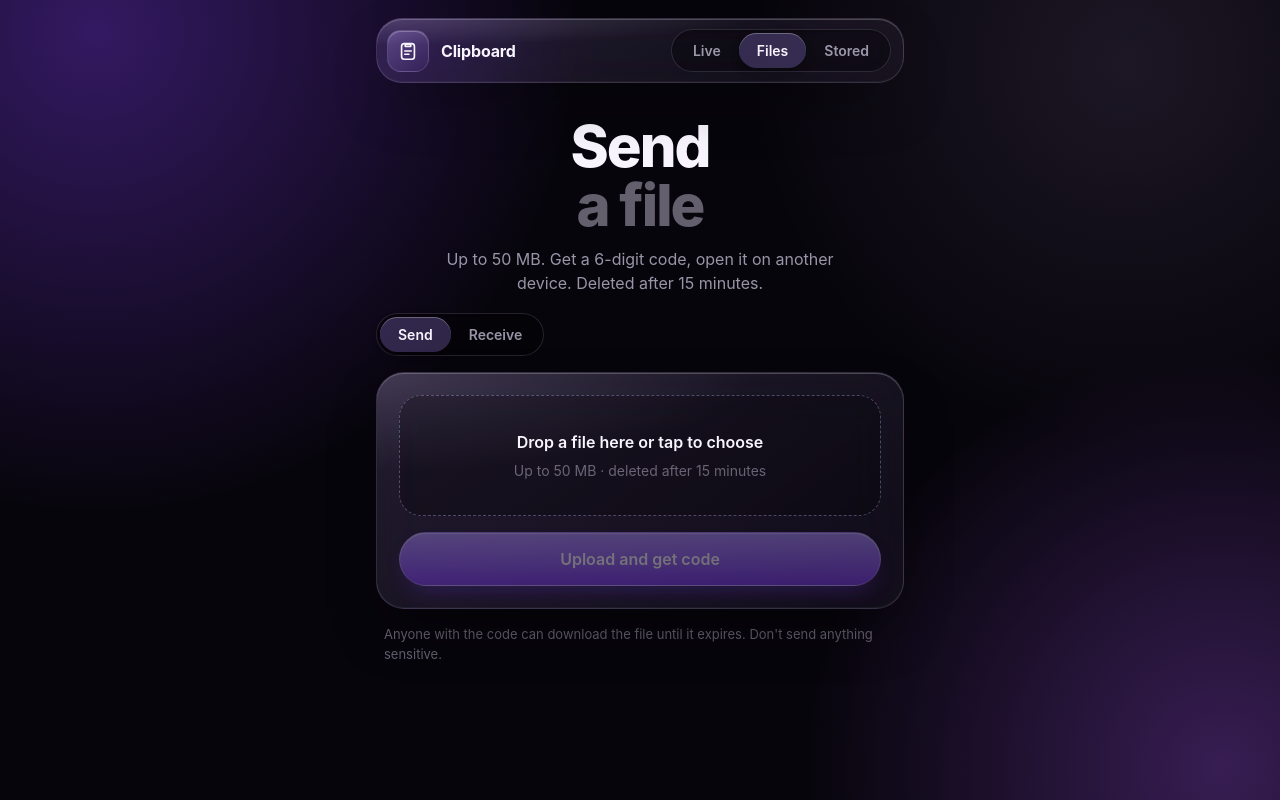
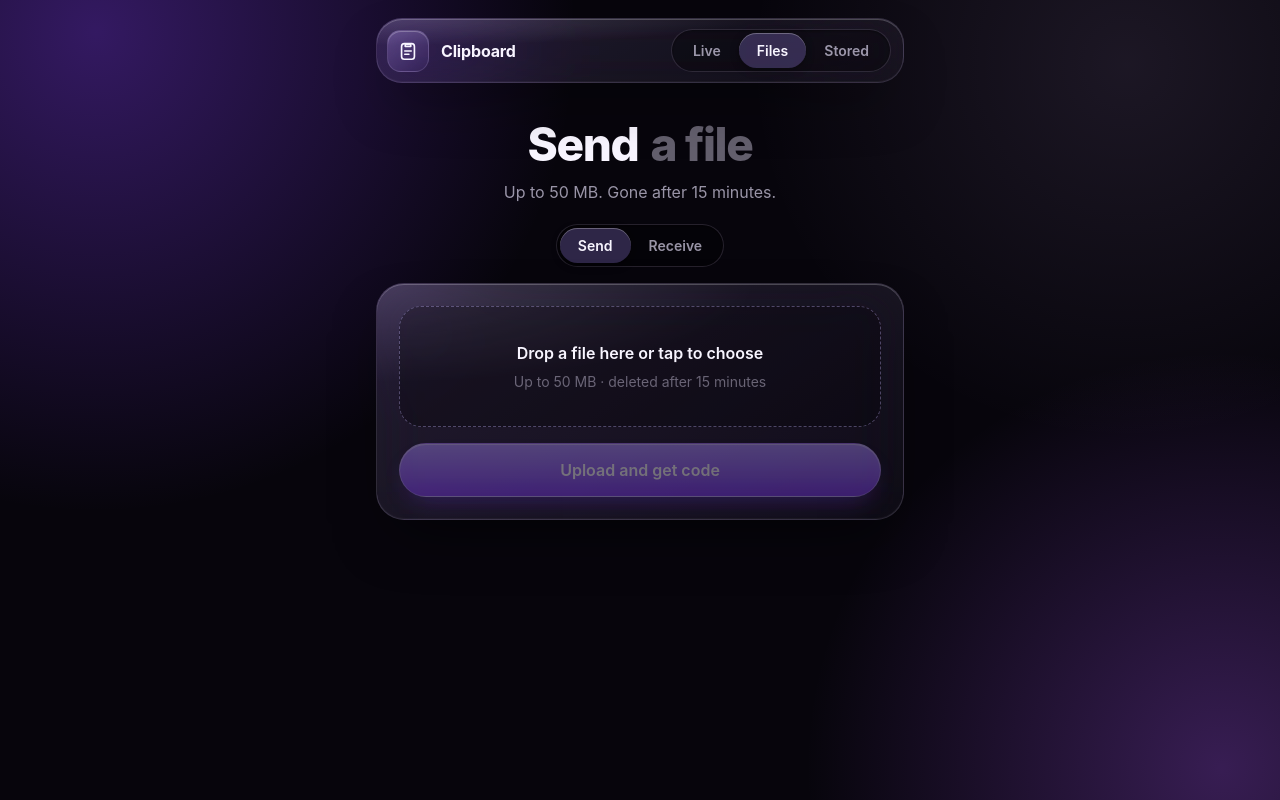
Before and after one commit to SohamKale320/Clipboard_Universal, a Next.js app: page /files in a window 1280 px wide. Built offline with nearby package versions, Linux system fonts and the light colour scheme.

Commit message:
UI Patch

```diff
--- a/app/globals.css
+++ b/app/globals.css
@@ -101,12 +101,12 @@ body {
 .appbar .seg { margin-left: auto; }
 
 /* ---------- hero title ---------- */
-.hero { padding: 20px 6px 2px; }
-.hero h1 { margin: 0; font-size: clamp(40px, 12vw, 58px); line-height: 1.02; letter-spacing: -0.035em; font-weight: 800; }
-.hero .l1 { display: block; color: var(--ink); }
-.hero .l2 { display: block; color: var(--faint); }
+.hero { padding: 22px 0 4px; text-align: center; }
+.hero h1 { margin: 0; font-size: clamp(28px, 8.4vw, 46px); line-height: 1.1; letter-spacing: -0.03em; font-weight: 800; white-space: nowrap; }
+.hero .l1 { color: var(--ink); }
+.hero .l2 { color: var(--faint); margin-left: 0.26em; }
 .hero .mono { font-family: var(--mono); letter-spacing: 0.04em; }
-.tag { margin: 12px 0 0; color: var(--muted); max-width: 44ch; }
+.tag { margin: 10px auto 0; color: var(--muted); font-size: clamp(13px, 3.7vw, 16px); white-space: nowrap; }
 
 /* ---------- segmented control (nav + Send/Open) ---------- */
 .seg, .tabs {
@@ -117,7 +117,7 @@ body {
   border: 1px solid var(--line);
   box-shadow: inset 0 1px 3px rgba(0, 0, 0, 0.4);
 }
-.tabs { align-self: flex-start; }
+.tabs { align-self: center; }
 .segbtn, .tab {
   font: inherit; font-size: 14px; font-weight: 600;
   color: var(--muted);
--- a/components/Clipboard.tsx
+++ b/components/Clipboard.tsx
@@ -132,7 +132,7 @@ export default function Clipboard({ initialCode = "" }: { initialCode?: string }
           <span className="l1">Stored</span>
           <span className="l2">clipboard</span>
         </h1>
-        <p className="tag">Paste text here, open it on any other device with a 6-digit code.</p>
+        <p className="tag">Paste text, open it anywhere with a code.</p>
       </header>
 
       <div className="tabs" role="tablist">
@@ -332,10 +332,6 @@ export default function Clipboard({ initialCode = "" }: { initialCode?: string }
           )}
         </section>
       )}
-
-      <footer className="foot">
-        Clips are stored temporarily and deleted when they expire. Don&apos;t put anything here you can&apos;t afford to lose.
-      </footer>
     </main>
   );
 }
--- a/components/Files.tsx
+++ b/components/Files.tsx
@@ -195,12 +195,12 @@ export default function Files({ initialCode = "" }: { initialCode?: string }) {
 
   return (
     <main className="shell">
-      <header className="hero center">
+      <header className="hero">
         <h1>
           <span className="l1">Send</span>
           <span className="l2">a file</span>
         </h1>
-        <p className="tag">Up to 50 MB. Get a 6-digit code, open it on another device. Deleted after 15 minutes.</p>
+        <p className="tag">Up to 50 MB. Gone after 15 minutes.</p>
       </header>
 
       <div className="tabs" role="tablist">
@@ -380,10 +380,6 @@ export default function Files({ initialCode = "" }: { initialCode?: string }) {
           )}
         </section>
       )}
-
-      <footer className="foot">
-        Anyone with the code can download the file until it expires. Don&apos;t send anything sensitive.
-      </footer>
     </main>
   );
 }
--- a/components/LiveRoom.tsx
+++ b/components/LiveRoom.tsx
@@ -317,11 +317,6 @@ export default function LiveRoom({ code }: { code: string }) {
           </div>
         )}
       </section>
-
-      <footer className="foot">
-        Anyone with this code can read and edit the room. If two people type at once, the last edit wins.
-        The room is deleted after 24 hours without edits.
-      </footer>
     </main>
   );
 }
```
Also changed, not shown: components/LiveHome.tsx (+1 -7 lines).
